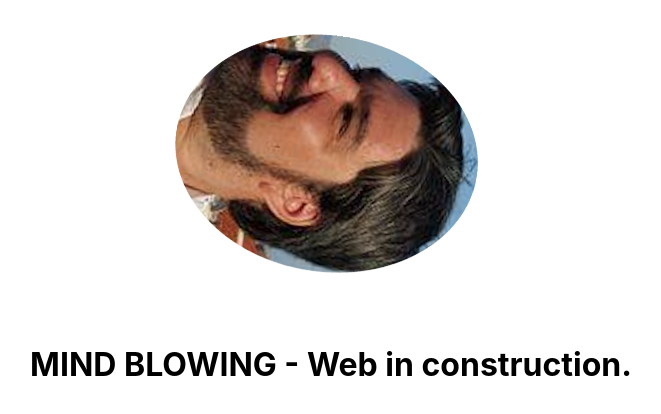
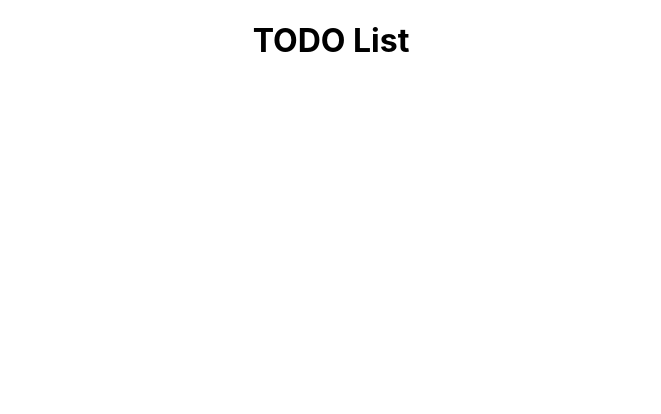
Before and after one commit to NapalfIzon/w06ch1-izquieta, a React (Create React App) app: page / in a window 1280 px wide. Shown: the top 414 px of the page, without its empty margins (309-970 px from the left). Built offline with nearby package versions, Linux system fonts and the light colour scheme.

Commit message:
:arrow_up: Adding content in App.js and index.js

```diff
--- a/package.json
+++ b/package.json
@@ -8,7 +8,11 @@
     "@testing-library/user-event": "^12.8.3",
     "react": "^17.0.2",
     "react-dom": "^17.0.2",
+    "react-redux": "^7.2.6",
     "react-scripts": "4.0.3",
+    "redux": "^4.1.2",
+    "redux-devtools-extension": "^2.13.9",
+    "redux-thunk": "^2.4.0",
     "web-vitals": "^1.1.2"
   },
   "scripts": {
--- a/public/index.html
+++ b/public/index.html
@@ -9,7 +9,6 @@
       name="description"
       content="Web site created using create-react-app"
     />
-    <link rel="apple-touch-icon" href="%PUBLIC_URL%/logo192.png" />
     <title>W06CH1 - ToDo List</title>
   </head>
   <body>
--- a/src/App.js
+++ b/src/App.js
@@ -1,11 +1,9 @@
-import logo from "./face01.png";
 import "./App.css";
 
 function App() {
   return (
     <div className="App">
-      <img src={logo} className="App-logo" alt="logo" />
-      <h1>MIND BLOWING - Web in construction.</h1>
+      <h1>TODO List</h1>
     </div>
   );
 }
```
Also changed, not shown: 1 other file (tests, documents, lock files or other folders).
